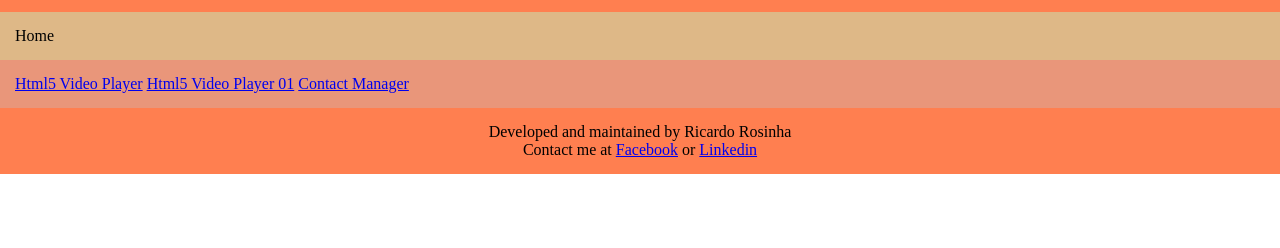
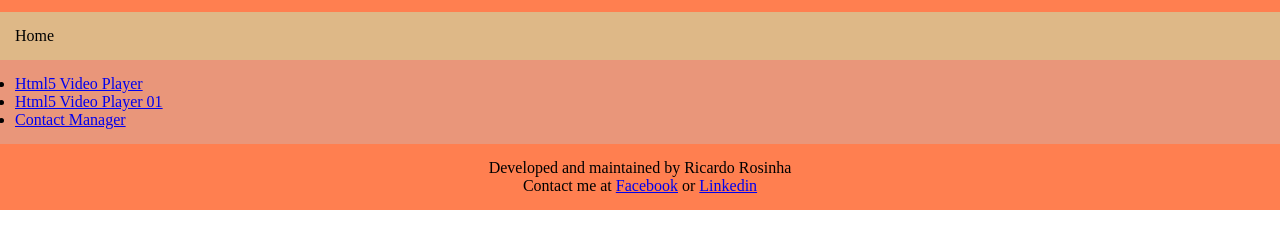
Before and after one commit to rrosinha/rrosinha.github.io, a plain HTML site: page index.html in a window 1280 px wide. Shown: the part 112-360 px from the top of the page. Drawn offline with Linux system fonts and the light colour scheme.

Commit message:
added list to items

```diff
--- a/index.html
+++ b/index.html
@@ -25,9 +25,11 @@
         <!--<p><label for="search"><input id="search" placeholder="Enter a search string"/></label> <button id="btnSearch">Search</button></p>-->
     </nav>
     <main>
-        <a href="web/html5videoplayer/videoplayer01.html">Html5 Video Player</a>
-        <a href="web/html5videoplayer01/video01.html">Html5 Video Player 01</a>
-        <a href="web/contactManager/cm01.html">Contact Manager</a>
+        <ul>
+            <li><a href="web/html5videoplayer/videoplayer01.html">Html5 Video Player</a></li>
+            <li><a href="web/html5videoplayer01/video01.html">Html5 Video Player 01</a></li>
+            <li><a href="web/contactManager/cm01.html">Contact Manager</a></li>
+        </ul>
         <!--
         <section id="news">
             <article>
```
